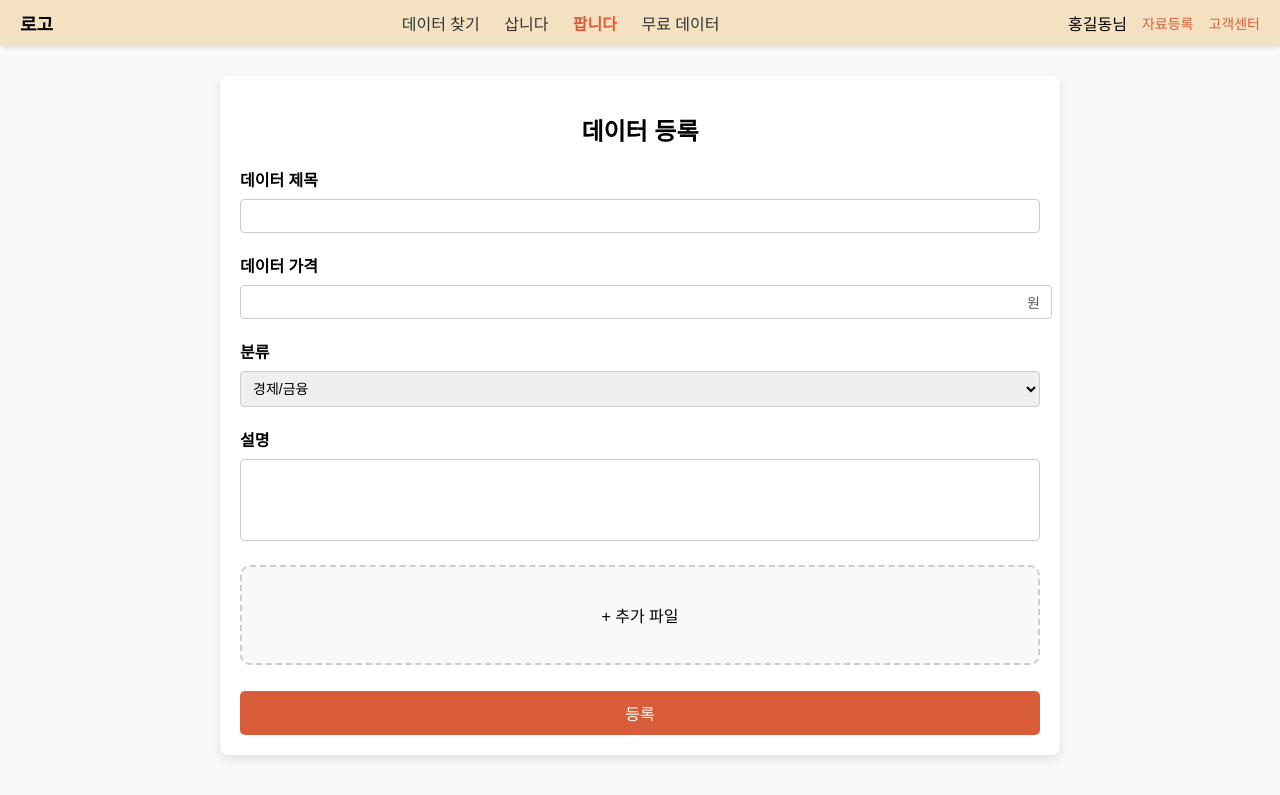
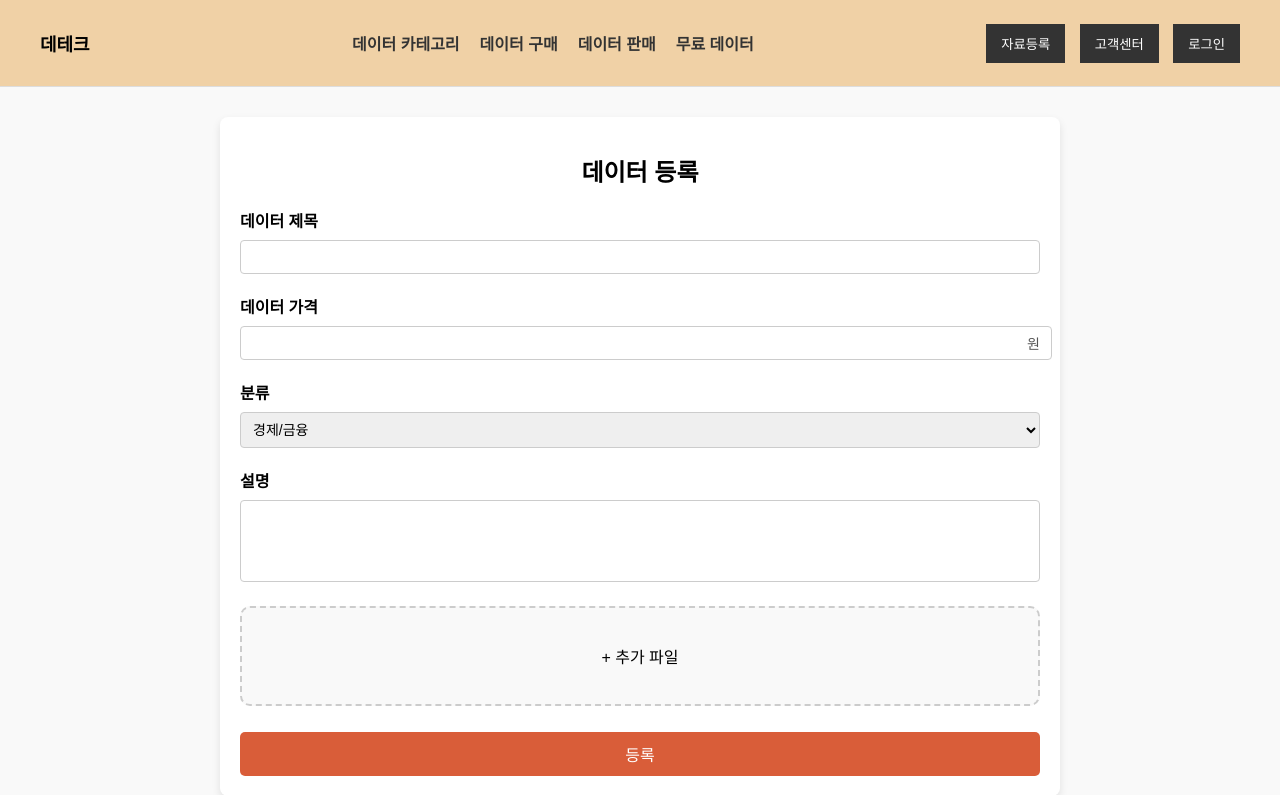
Before and after one commit to ro-jun/Data_Market_Platform, a Flask app: page / in a window 1280 px wide. Shown: the top 795 px of the page. Before the commit the page ends 759 px from the top, so only its background shows below. Run offline with Flask 3, Linux system fonts and the light colour scheme.

Commit message:
feat: 데이터 등록 및 마이페이지 페이지 구현
 - 서버랑 연결 약식으로 되어있음

```diff
--- a/donguk/datainsert/static/css/styles.css
+++ b/donguk/datainsert/static/css/styles.css
@@ -1,3 +1,53 @@
+/* 헤더 세션 */
+header {
+    background-color: #f0d1a6;
+    padding: 15px 0;
+    border-bottom: 1px solid #ddd;
+}
+
+/* 네비게이션 세션 */
+.nav-container {
+    display: flex;
+    justify-content: space-between;
+    align-items: center;
+    max-width: 1200px;
+    margin: 0 auto;
+    padding: 0 20px;
+}
+
+.logo {
+    font-size: 1.5em;
+    font-weight: bold;
+}
+
+.nav-links {
+    list-style-type: none;
+    display: flex;
+    gap: 20px;
+}
+
+.nav-links li {
+    display: inline;
+}
+
+.nav-links a {
+    text-decoration: none;
+    color: #333;
+    font-weight: bold;
+}
+
+.nav-buttons button {
+    background-color: #333;
+    color: white;
+    border: none;
+    padding: 10px 15px;
+    margin-left: 10px;
+    cursor: pointer;
+}
+
+.nav-buttons button:hover {
+    background-color: #555;
+}
 /* 전체 스타일 */
 body {
     font-family: Arial, sans-serif;
--- a/donguk/datainsert/templates/upload.html
+++ b/donguk/datainsert/templates/upload.html
@@ -7,21 +7,26 @@
     <link rel="stylesheet" href="{{ url_for('static', filename='css/styles.css') }}">
 </head>
 
-<body>
-     <header class="header">
-        <div class="logo">로고</div>
-        <nav class="nav">
-            <a href="#">데이터 찾기</a>
-            <a href="#">삽니다</a>
-            <a href="#" class="active">팝니다</a>
-            <a href="#">무료 데이터</a>
+<body><body>
+    <header>
+        <nav>
+            <div class="nav-container">
+                <div class="logo">데테크</div>
+                <ul class="nav-links">
+                    <li><a href="#">데이터 카테고리</a></li>
+                    <li><a href="#">데이터 구매</a></li>
+                    <li><a href="#">데이터 판매</a></li>
+                    <li><a href="#">무료 데이터</a></li>
+                </ul>
+                <div class="nav-buttons">
+                    <button>자료등록</button>
+                    <button>고객센터</button>
+                    <button>로그인</button>
+                </div>
+            </div>
         </nav>
-        <div class="user-info">
-            <span>홍길동님</span>
-            <a href="#">자료등록</a>
-            <a href="#">고객센터</a>
-        </div>
-    </header>    <main class="content">
+    </header>
+    <main class="content">
         <div class="upload-container">
             <h1>데이터 등록</h1>
             <form id="data-form">
```
Also changed, not shown: donguk/mypage/static/css/styles.css (+35 -17 lines), donguk/mypage/templates/profile.html (+17 -12 lines).
